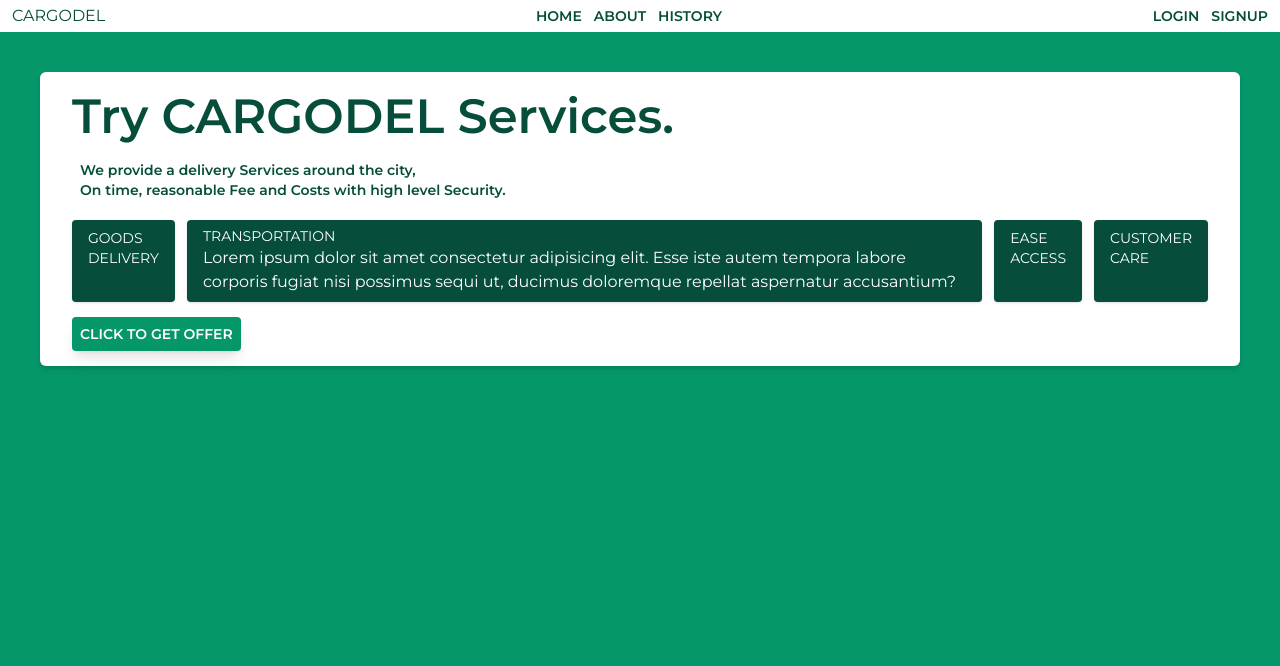
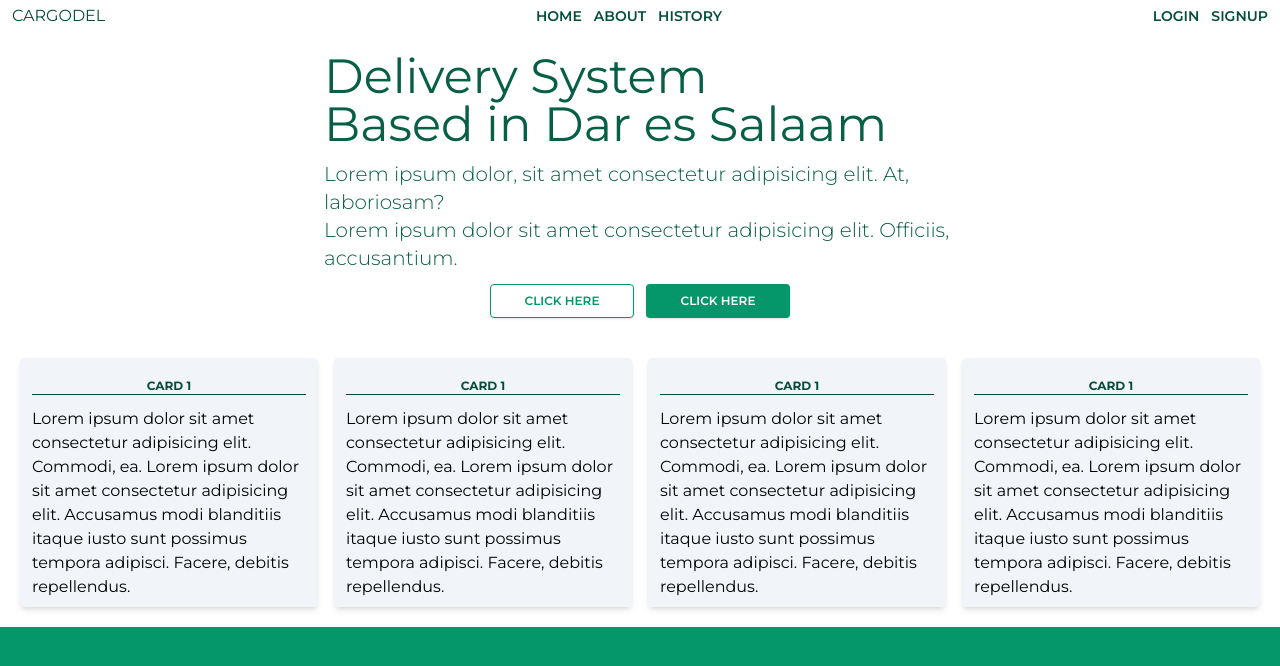
Before and after one commit to Nation47/cargo-delivery, a React (Vite) app: page / in a window 1280 px wide. Shown: the top 666 px of the page. Built offline with nearby package versions, Linux system fonts and the light colour scheme.

Commit message:
landing page

```diff
--- a/src/index.css
+++ b/src/index.css
@@ -18,6 +18,12 @@
     }
     .btn{
         @apply bg-emerald-600 p-2 rounded shadow-lg text-sm uppercase font-semibold text-white cursor-pointer w-full hover:bg-emerald-900 hover:text-white;
+    }
+    .btn-2{
+        @apply border border-emerald-600 p-2 rounded shadow text-xs uppercase font-semibold text-emerald-600 cursor-pointer w-36 hover:bg-emerald-900 hover:text-white;
+    }
+    .btn-3{
+        @apply bg-emerald-600 p-2 rounded shadow text-xs uppercase font-semibold text-white cursor-pointer w-36 hover:bg-emerald-900 hover:text-white;
     }
     .name{
         @apply  font-semibold uppercase text-slate-800;
@@ -55,4 +61,10 @@
     .nav{
         @apply text-emerald-900 bg-white flex justify-between items-center py-3 md:py-1 uppercase sticky top-0;
     }
+    .card{
+        @apply bg-slate-100 rounded shadow-md px-3 py-2;
+    }
+    .card-title{
+        @apply text-center uppercase text-xs font-bold text-emerald-900 my-3 border-b border-emerald-900 ;
+    }
 }
--- a/src/pages/Landing.jsx
+++ b/src/pages/Landing.jsx
@@ -2,33 +2,39 @@
 const Landing = () => {
     return (
         <>
-            <div className="p-5 md:p-10 md:flex">
-                <div className="bg-white px-4 md:px-8 py-5 rounded-md shadow-md text-emerald-900 space-y-5">
-                    <h2 className="text-left  font-semibold text-2xl md:text-5xl">Try <span className="uppercase">Cargodel</span>  Services.</h2>
-                    <p className="text-left md:ml-2 md:mt-4 font-semibold text-xs md:text-sm">We provide a delivery Services around the city, <br /> On time, reasonable Fee and Costs with high level Security. </p>
-
-                    <div className="grid grid-cols-2 gap-4 md:gap-0 md:flex md:space-x-3">
-                        <div className="bg-emerald-900 px-4 py-2  rounded shadow text-white">
-                            <h1 className="uppercase text-sm">Goods Delivery</h1>
-                        </div>
-                        <div className="bg-emerald-900 px-4 py-2 rounded shadow text-white">
-                            <h1 className="uppercase text-sm leading-tight">Transportation</h1>
-                            <p>Lorem ipsum dolor sit amet consectetur adipisicing elit. Esse iste autem tempora labore corporis fugiat nisi possimus sequi ut, ducimus doloremque repellat aspernatur accusantium?</p>
-                        </div>
-                        <div className="bg-emerald-900 px-4 py-2 rounded shadow text-white">
-                            <h1 className="uppercase text-sm">Ease access</h1>
-                        </div>
-                        <div className="bg-emerald-900 px-4 py-2 rounded shadow text-white">
-                            <h1 className="uppercase text-sm">customer care</h1>
+            <div className="">
+                <div className="bg-white">
+                    <div className="p-5 max-w-2xl mx-auto space-y-3">
+                        <span>
+                            <h1 className=" text-5xl text-emerald-800">Delivery System </h1>
+                            <h2 className=" text-5xl text-emerald-800">Based in Dar es Salaam</h2>
+                        </span>
+                        <p className="font-light text-xl text-emerald-800">Lorem ipsum dolor, sit amet consectetur adipisicing elit. At, laboriosam?<br />Lorem ipsum dolor sit amet consectetur adipisicing elit. Officiis, accusantium.</p>
+                        <span className="flex justify-center space-x-3">
+                            <button className="btn-2">Click here</button>
+                            <button className="btn-3">Click here</button>
+                        </span>
+                    </div>
+                    <div className="p-5">
+                        <div className="grid grid-cols-1 md:grid-cols-4 gap-4">
+                            <div className="card">
+                                <h2 className="card-title">card 1</h2>
+                                <p>Lorem ipsum dolor sit amet consectetur adipisicing elit. Commodi, ea. Lorem ipsum dolor sit amet consectetur adipisicing elit. Accusamus modi blanditiis itaque iusto sunt possimus tempora adipisci. Facere, debitis repellendus.</p>
+                            </div>
+                            <div className="card">
+                                <h2 className="card-title">card 1</h2>
+                                <p>Lorem ipsum dolor sit amet consectetur adipisicing elit. Commodi, ea. Lorem ipsum dolor sit amet consectetur adipisicing elit. Accusamus modi blanditiis itaque iusto sunt possimus tempora adipisci. Facere, debitis repellendus.</p>
+                            </div>
+                            <div className="card">
+                                <h2 className="card-title">card 1</h2>
+                                <p>Lorem ipsum dolor sit amet consectetur adipisicing elit. Commodi, ea. Lorem ipsum dolor sit amet consectetur adipisicing elit. Accusamus modi blanditiis itaque iusto sunt possimus tempora adipisci. Facere, debitis repellendus.</p>
+                            </div>
+                            <div className="card">
+                                <h2 className="card-title">card 1</h2>
+                                <p>Lorem ipsum dolor sit amet consectetur adipisicing elit. Commodi, ea. Lorem ipsum dolor sit amet consectetur adipisicing elit. Accusamus modi blanditiis itaque iusto sunt possimus tempora adipisci. Facere, debitis repellendus.</p>
+                            </div>
                         </div>
                     </div>
-
-                    <div className="flex justify-center md:justify-start space-x-2 md:space-x-4">
-                        {/* <span className="bg-white px-2 py-1 md:px-3 md:py-2 border-emerald-600 border md:mt-10">contact us via email </span>
-                        <span className="bg-white px-2 py-1 md:px-3 md:py-2 border-emerald-600 border md:mt-10">contact us via phone </span> */}
-                    </div>
-                        <a className="btn" href="https://trkrspace.com/show.php?l=0&u=1513070&id=55784&tracking_id=">click to get offer</a>
-
                 </div>
             </div>
         </>
```
